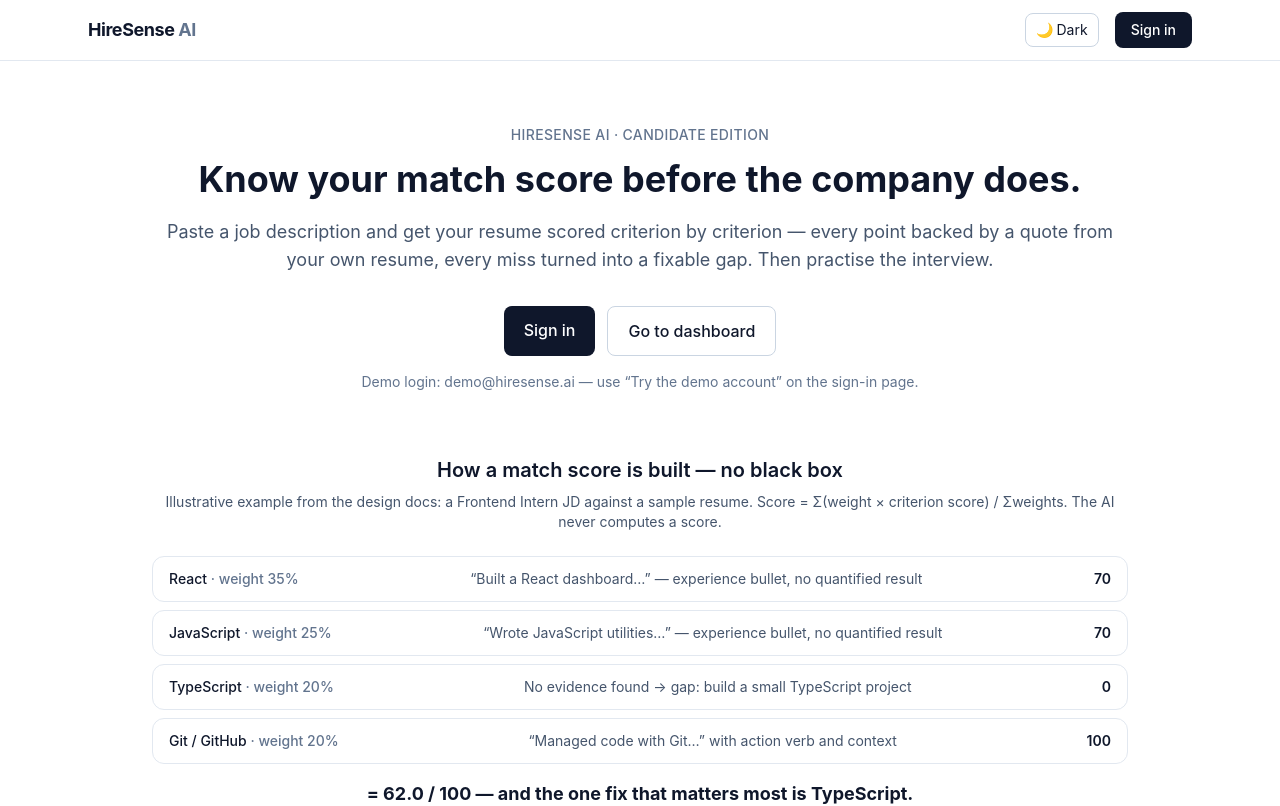
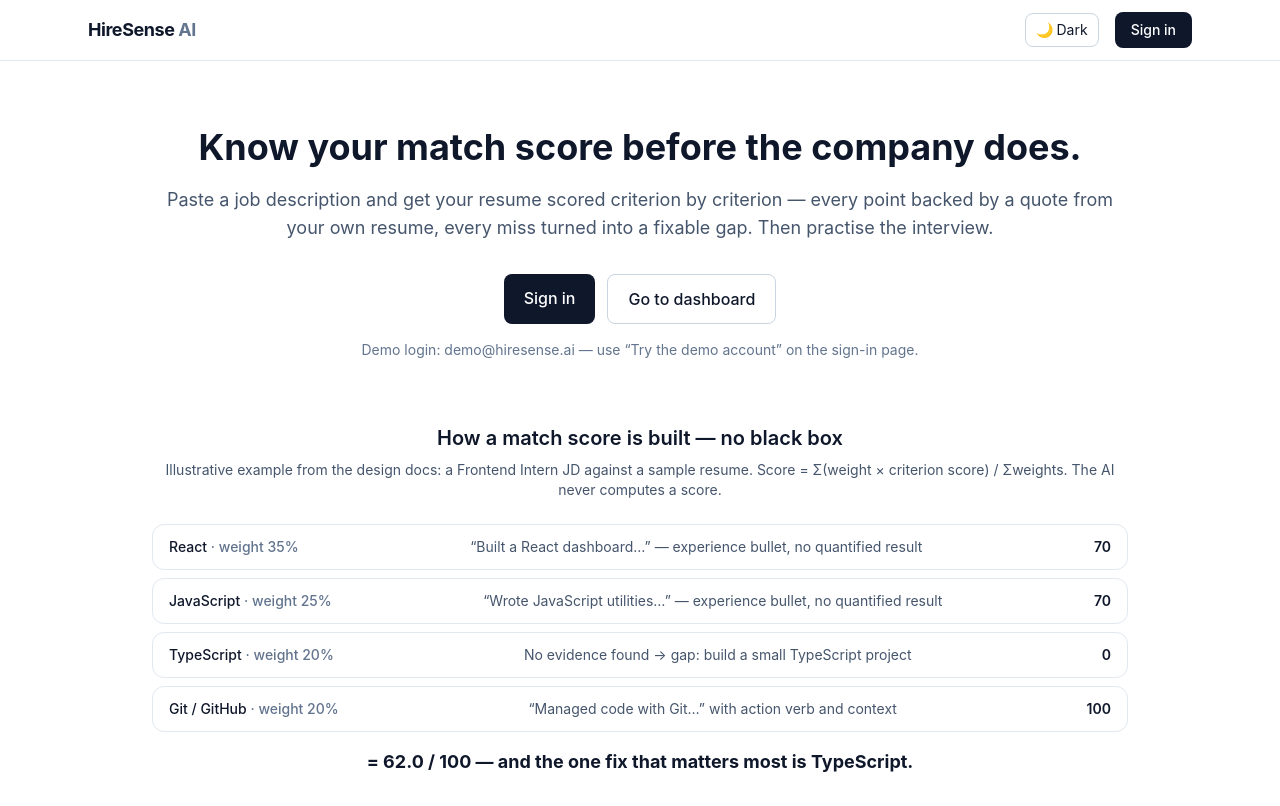
Before and after one commit to pawanriko/hiresense-ai, a Next.js app: page / in a window 1280 px wide. Shown: the top 806 px of the page. Built offline with nearby package versions, Linux system fonts and the light colour scheme; no server answers.

Commit message:
Remove HIRESENSE AI candidate edition eyebrow from landing hero

```diff
--- a/app/page.tsx
+++ b/app/page.tsx
@@ -2,9 +2,6 @@
   return (
     <main className="mx-auto max-w-5xl px-6 py-16">
       <div className="text-center">
-        <p className="mb-3 text-sm font-medium tracking-wide text-slate-500 dark:text-slate-400">
-          HIRESENSE AI · CANDIDATE EDITION
-        </p>
         <h1 className="text-4xl font-bold leading-tight">
           Know your match score before the company does.
         </h1>
```
